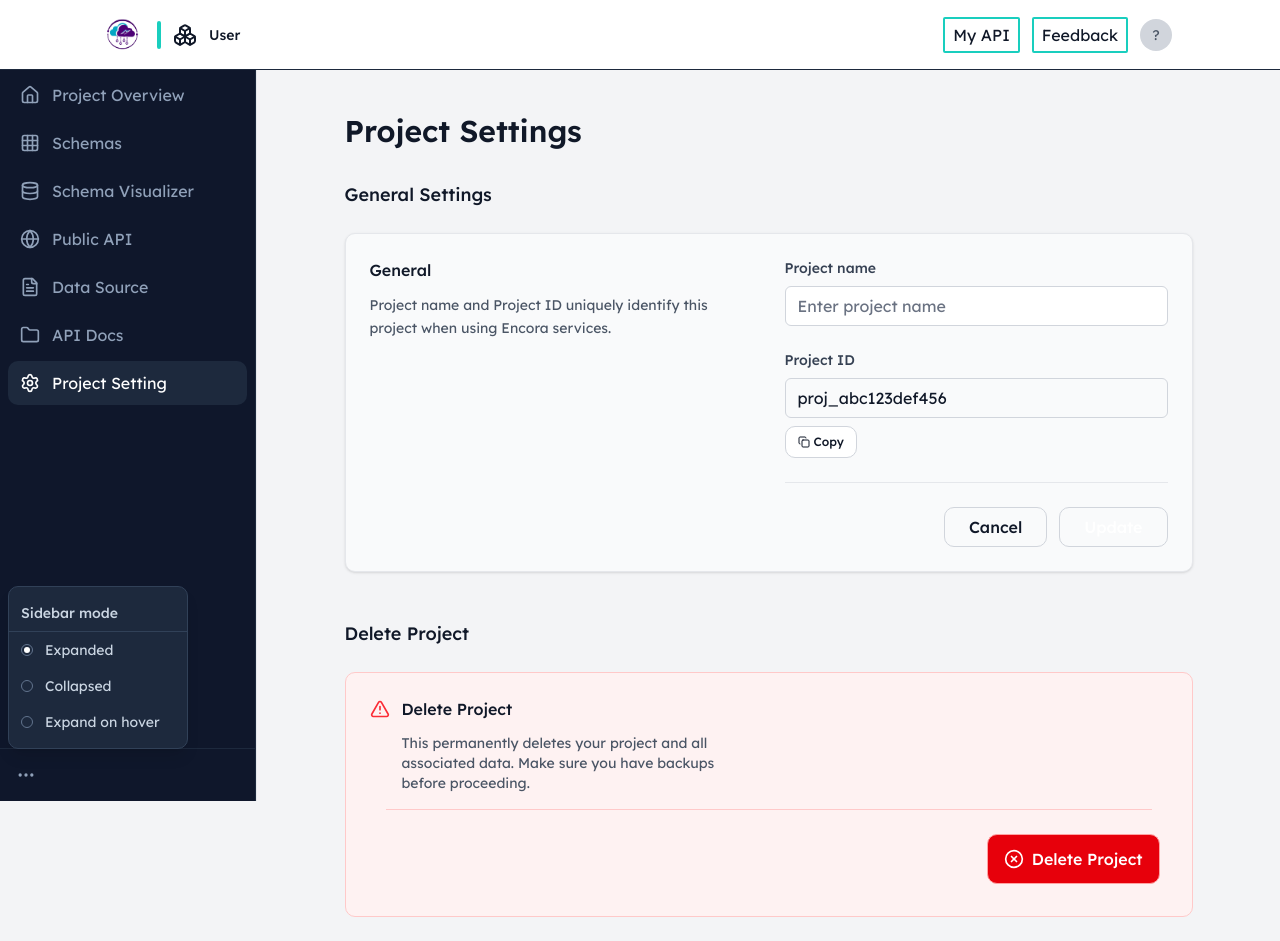
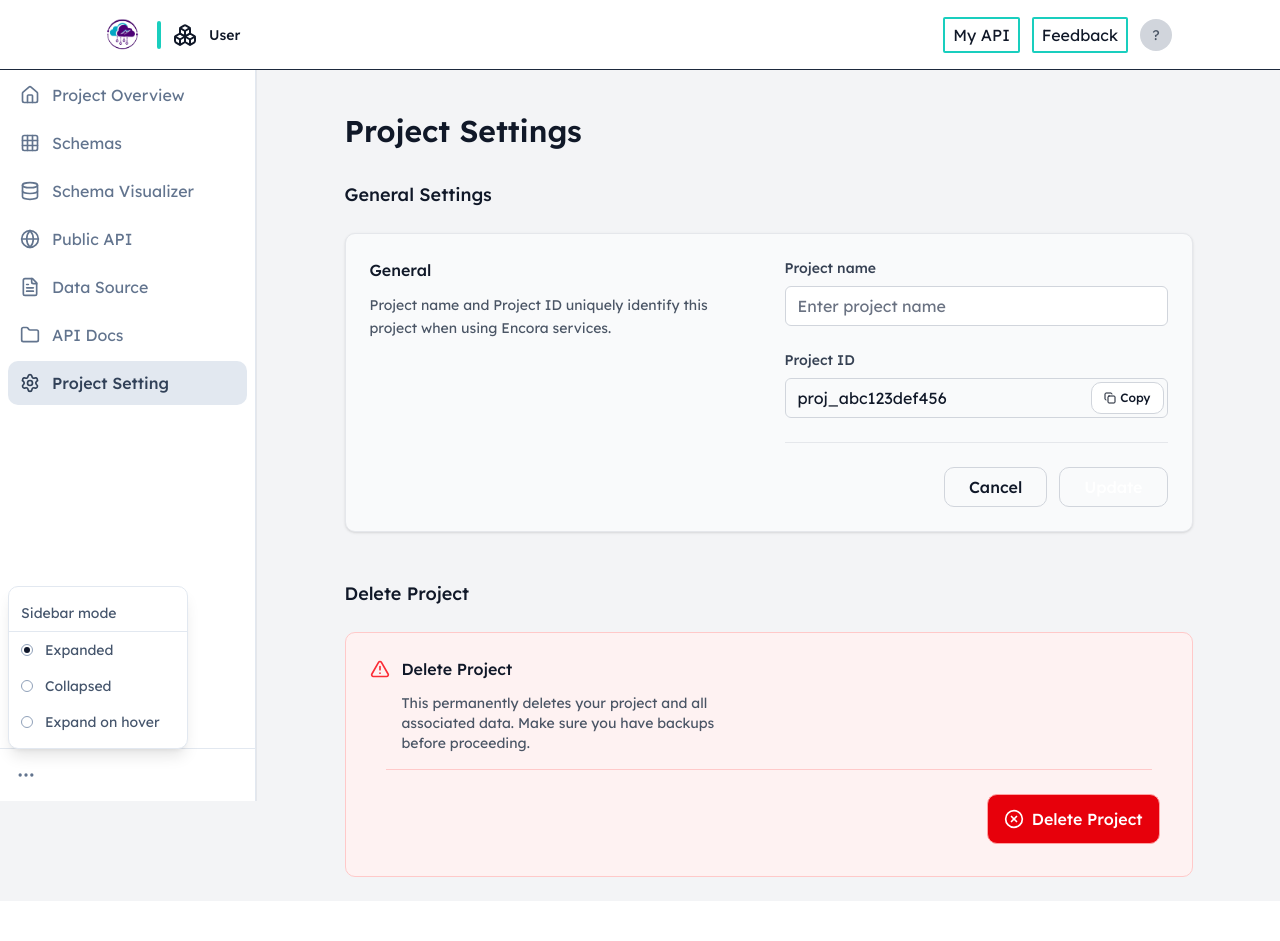
Before and after one commit to tochratana/endora-frontend, a Next.js app: page /workspace/1/projectSetting in a window 1280 px wide. Both pictures are taken after a click on the button "Sidebar mode". After the commit the page ends 901 px from the top, so only its background shows below. Built offline with nearby package versions, Linux system fonts and the light colour scheme; no server answers.

Commit message:
fix WorkspaceSidebar and ProjectSetting

```diff
--- a/src/app/(protect)/workspace/[workspaceId]/projectSetting/page.tsx
+++ b/src/app/(protect)/workspace/[workspaceId]/projectSetting/page.tsx
@@ -97,19 +97,19 @@ const ProjectSettings = () => {
                 >
                   Project ID
                 </Label>
+                <div className="relative">
                   <Input
                     id="project-id"
                     value={projectId}
                     readOnly
                     aria-readonly
-                  className="h-10 w-full border-gray-300 dark:border-slate-600 bg-gray-50 dark:bg-slate-900 text-gray-900 dark:text-white"
+                    className="h-10 w-full border-gray-300 dark:border-slate-600 bg-gray-50 dark:bg-slate-900 text-gray-900 dark:text-white pr-20"
                   />
-                <div className="mt-2">
                   <Button
                     onClick={handleCopy}
                     variant="outline"
                     size="sm"
-                    className="h-8 border-gray-300 dark:border-slate-600 bg-white dark:bg-slate-800 px-3 text-xs text-gray-700 dark:text-slate-300 hover:bg-gray-50 dark:hover:bg-slate-700 hover:text-gray-900 dark:hover:text-white"
+                    className="absolute right-1 top-1 h-8 border-gray-300 dark:border-slate-600 bg-white dark:bg-slate-800 px-3 text-xs text-gray-700 dark:text-slate-300 hover:bg-gray-50 dark:hover:bg-slate-700 hover:text-gray-900 dark:hover:text-white"
                     aria-label="Copy project ID"
                   >
                     {isCopied ? (
--- a/src/components/layouts/WorkspaceSidebar.tsx
+++ b/src/components/layouts/WorkspaceSidebar.tsx
@@ -205,8 +205,8 @@ export function Sidebar({
               className={cn(
                 "w-full flex items-center gap-3 px-3 py-2.5 rounded-lg transition-colors outline-none",
                 isActive(href)
-                  ? "bg-slate-800 text-white"
-                  : "text-slate-400 hover:text-white hover:bg-slate-800/50"
+                  ? "bg-slate-200 dark:bg-slate-700 text-slate-700 dark:text-slate-300 font-medium"
+                  : "text-slate-500 dark:text-slate-500 hover:text-slate-700 dark:hover:text-slate-300 hover:bg-slate-100 dark:hover:bg-slate-800/30 font-normal"
               )}
               title={!expanded ? label : ""}
               aria-current={isActive(href) ? "page" : undefined}
@@ -229,7 +229,7 @@ export function Sidebar({
             e.stopPropagation();
             setShowModeDropdown(v => !v);
           }}
-          className="flex items-center justify-center p-2 text-slate-400 hover:text-white hover:bg-slate-800/50 rounded-lg transition-colors"
+          className="flex items-center justify-center p-2 text-slate-500 dark:text-slate-500 hover:text-slate-700 dark:hover:text-slate-300 hover:bg-slate-100 dark:hover:bg-slate-800/30 rounded-lg transition-colors"
           title="Sidebar mode"
           aria-haspopup="menu"
           aria-expanded={showModeDropdown}
@@ -245,13 +245,13 @@ export function Sidebar({
               ref={menuRef}
               role="menu"
               className={cn(
-                "fixed z-[1000] bg-slate-800 border border-slate-700 rounded-lg shadow-lg py-2 min-w-[180px]",
+                "fixed z-[1000] bg-white dark:bg-slate-800 border border-slate-200 dark:border-slate-700 rounded-lg shadow-lg py-2 min-w-[180px]",
                 "origin-bottom-left translate-y-[-100%]"
               )}
               style={menuPos ?? undefined}
               onClick={e => e.stopPropagation()}
             >
-              <div className="px-3 py-2 text-sm font-medium text-slate-300 border-b border-slate-700">
+              <div className="px-3 py-2 text-sm font-normal text-slate-600 dark:text-slate-400 border-b border-slate-200 dark:border-slate-700">
                 Sidebar mode
               </div>
               {(["expanded", "collapsed", "hover"] as SidebarMode[]).map(
@@ -265,11 +265,11 @@ export function Sidebar({
                     }}
                     role="menuitemradio"
                     aria-checked={sidebarMode === mode}
-                    className="w-full flex items-center gap-3 px-3 py-2 text-sm text-slate-300 hover:bg-slate-700 transition-colors"
+                    className="w-full flex items-center gap-3 px-3 py-2 text-sm text-slate-600 dark:text-slate-400 hover:bg-slate-100 dark:hover:bg-slate-800/30 transition-colors"
                   >
-                    <div className="w-3 h-3 rounded-full border border-slate-500 flex items-center justify-center">
+                    <div className="w-3 h-3 rounded-full border border-slate-400 dark:border-slate-500 flex items-center justify-center">
                       {sidebarMode === mode && (
-                        <div className="w-1.5 h-1.5 bg-white rounded-full" />
+                        <div className="w-1.5 h-1.5 bg-slate-900 dark:bg-white rounded-full" />
                       )}
                     </div>
                     {mode === "hover"
@@ -323,7 +323,7 @@ export function Sidebar({
     >
       <div
         className={cn(
-          "bg-slate-900 border-r border-slate-800 transition-all duration-300 ease-in-out flex flex-col overflow-hidden",
+          "bg-white dark:bg-slate-900 border-r border-slate-200 dark:border-slate-800 transition-all duration-300 ease-in-out flex flex-col overflow-hidden",
           "h-full",
           isMobile
             ? sidebarMode === "expanded"
@@ -352,7 +352,7 @@ export function Sidebar({
             expanded={isExpanded && (isSmUp || sidebarMode === "expanded")}
           />
         </div>
-        <div className="flex-shrink-0 p-2 border-t border-slate-800">
+        <div className="flex-shrink-0 p-2 border-t border-slate-200 dark:border-slate-800">
           <ControlsRow />
         </div>
       </div>
@@ -362,7 +362,7 @@ export function Sidebar({
         createPortal(
           <div
             ref={overlayPanelRef}
-            className="fixed bg-slate-900 border-r border-slate-800 flex flex-col shadow-2xl overflow-hidden"
+            className="fixed bg-white dark:bg-slate-900 border-r border-slate-200 dark:border-slate-800 flex flex-col shadow-2xl overflow-hidden"
             style={{
               top: overlayBox.top,
               left: overlayBox.left,
@@ -397,7 +397,7 @@ export function Sidebar({
             >
               <NavList expanded />
             </div>
-            <div className="flex-shrink-0 p-2 border-t border-slate-800">
+            <div className="flex-shrink-0 p-2 border-t border-slate-200 dark:border-slate-800">
               <ControlsRow />
             </div>
           </div>,
```
Lines whose indentation alone changed are shown as unchanged.
